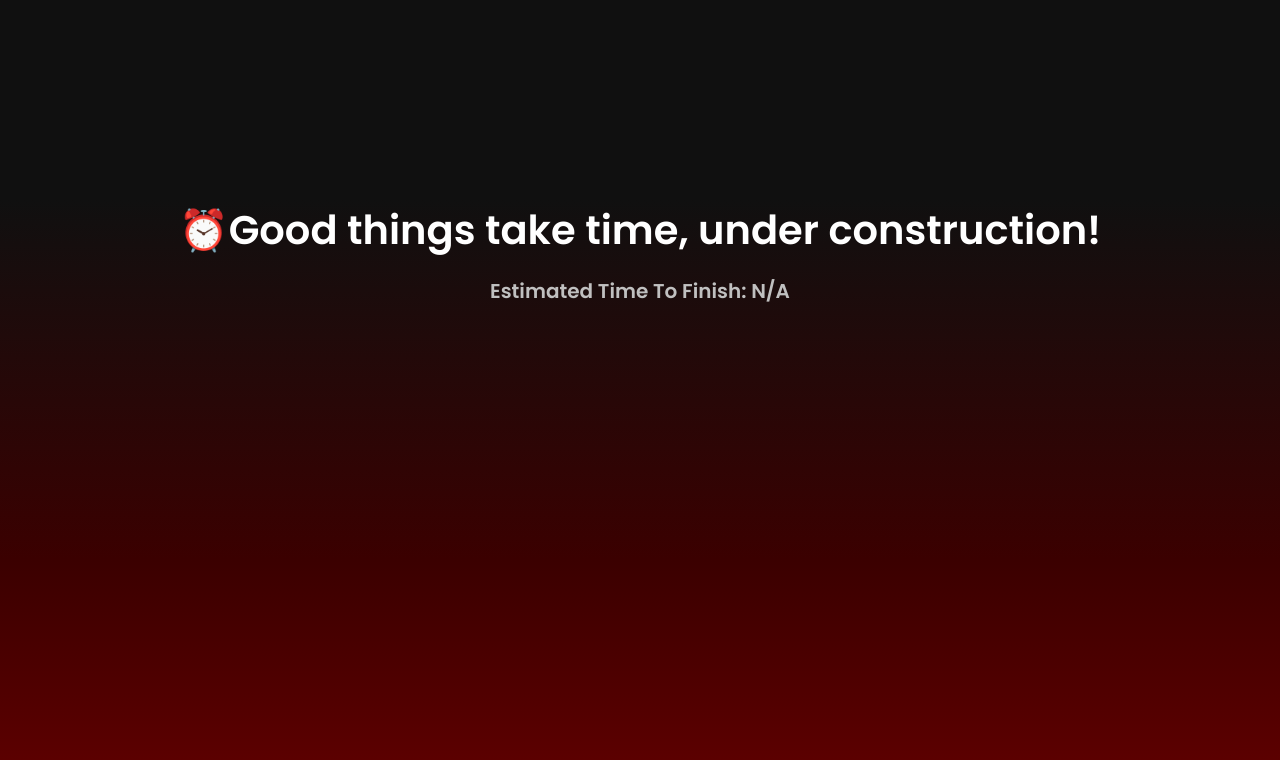
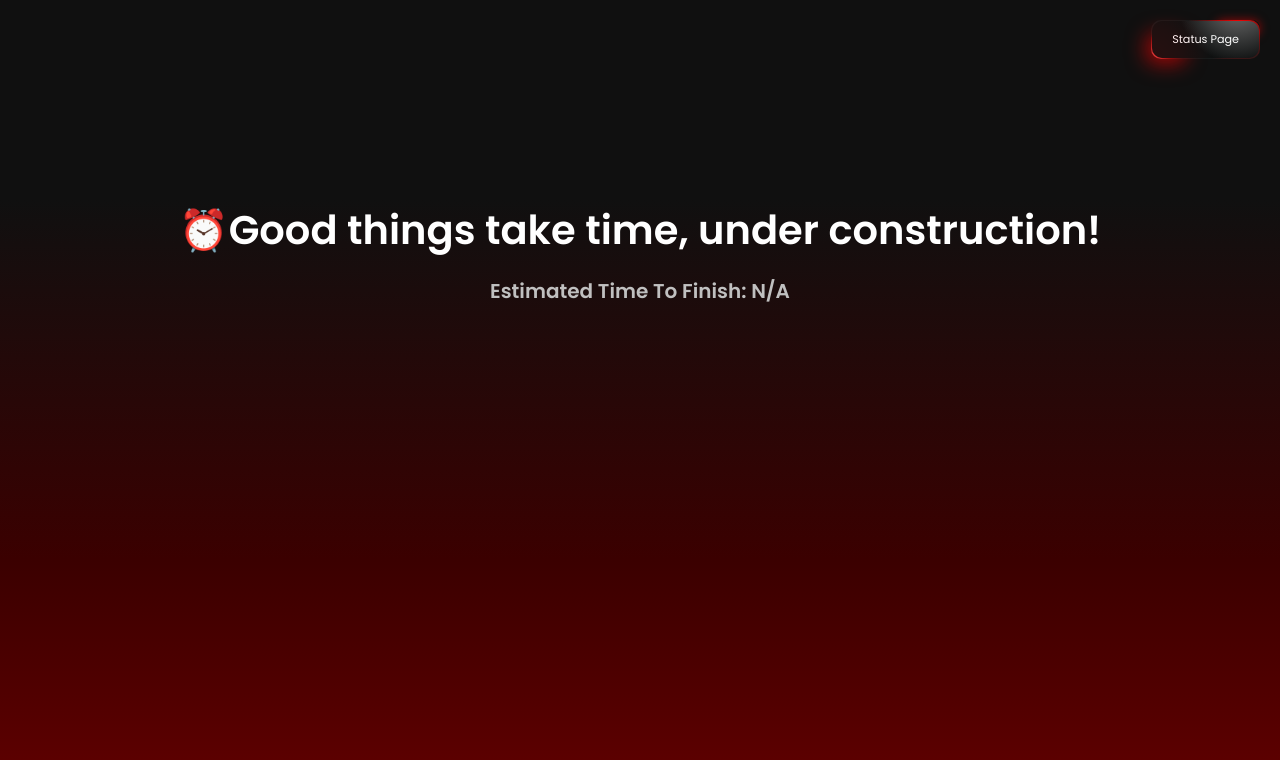
Before and after one commit to cinarozkan/cinarozkan.com, a plain HTML site: page index.html in a window 1280 px wide. Drawn offline with Linux system fonts and the light colour scheme.

Commit message:
Add Status Page button at Top Right, redirecting to https://status.cinarozkan.com

```diff
--- a/index.html
+++ b/index.html
@@ -13,6 +13,22 @@
 
 <body>
 
+    <div class="statusButton">
+        <!-- From Uiverse.io by Spacious74 -->
+        <button class="button" onclick = "statusButtonClick()">
+            <div class="blob1"></div>
+            <div class="blob2"></div>
+            <div class="inner">Status Page</div>
+        </button>
+
+        <script>
+            function statusButtonClick() {
+              window.location.href = "https://status.cinarozkan.com";
+            }
+          </script>
+
+    </div>
+
     <div class="infoYazilar">
         <h1 id="randomYazi" class="randomYazi"></h1>
         <h3 class="Status" id="tahminiZaman"></h3>
--- a/style.css
+++ b/style.css
@@ -13,7 +13,7 @@ body {
     place-items: center;
     justify-content: center;
     align-items: flex-start;
-    }
+}
 .infoYazilar {
     margin-top: 25vh;
     display: flex;
@@ -33,3 +33,75 @@ body {
     font-size: 20px;
     text-align: center;
 }
+
+/* status button styles begin */
+/* From Uiverse.io by Spacious74 */
+.button {
+    cursor: pointer;
+    font-size: 0.8rem; /* Smaller font size */
+    font-family: 'Poppins', sans-serif; /* Changed font to Poppins */
+    border-radius: 10px; /* Smaller border radius */
+    border: none; /* No border */
+    padding: 1px; /* Reduced padding */
+    background: radial-gradient(circle 50px at 80% -10%, #ff0000, #181b1b); /* Gradient background */
+    position: absolute; /* Positioned in the top-right corner */
+    top: 20px; /* Margin from the top */
+    right: 20px; /* Margin from the right */
+    z-index: 10; /* Ensure it stays on top */
+}
+
+.button::after {
+    content: ""; /* Empty content for the pseudo-element */
+    position: absolute; /* Positioned relative to the button */
+    width: 40%; /* Smaller width */
+    height: 40%; /* Smaller height */
+    border-radius: 100px; /* Rounded pseudo-element */
+    top: 0; /* Positioned at the top */
+    right: 0; /* Positioned at the right */
+    box-shadow: 0 0 10px #ff00008c; /* Reduced glow effect */
+    z-index: -1; /* Behind the button */
+}
+
+.blob1 {
+    position: absolute; /* Positioned relative to the button */
+    width: 40px; /* Smaller width */
+    height: 80%; /* Adjusted height */
+    border-radius: 10px; /* Smaller border radius */
+    bottom: 0; /* Positioned at the bottom */
+    left: 0; /* Positioned at the left */
+    background: radial-gradient(
+        circle 40px at 0% 100%,
+        #ff3f3f,
+        #ff000080,
+        transparent
+    ); /* Gradient background for the blob */
+    box-shadow: -5px 5px 20px #ff000097; /* Reduced shadow effect */
+}
+
+.inner {
+    padding: 10px 20px; /* Reduced padding */
+    border-radius: 10px; /* Smaller border radius */
+    color: #fff;
+    z-index: 3;
+    position: relative;
+    background: radial-gradient(circle 60px at 80% -50%, #777777, #0f1111); /* Gradient background */
+    font-size: 0.7rem; /* Smaller text size */
+    font-family: 'Poppins', sans-serif; /* Changed font to Poppins */
+}
+
+.inner::before {
+    content: "";
+    width: 100%;
+    height: 100%;
+    left: 0;
+    top: 0;
+    border-radius: 10px; /* Smaller border radius */
+    background: radial-gradient(
+      circle 60px at 0% 100%,
+      #ff00001a,
+      #ff000011,
+      transparent
+    );
+    position: absolute;
+}
+/* status button styles end */
```
